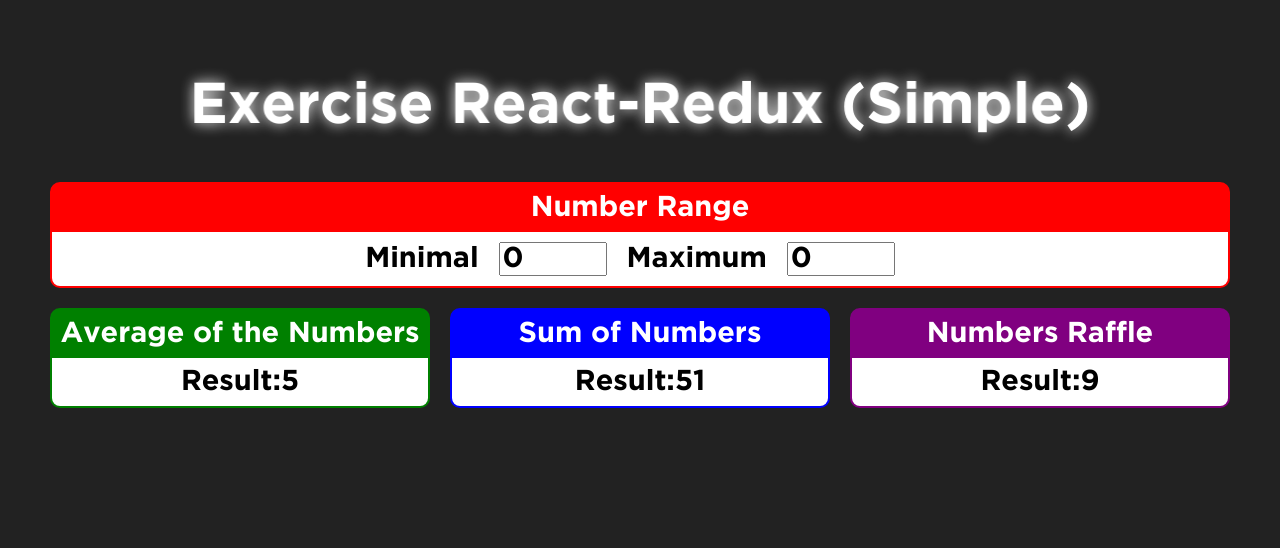
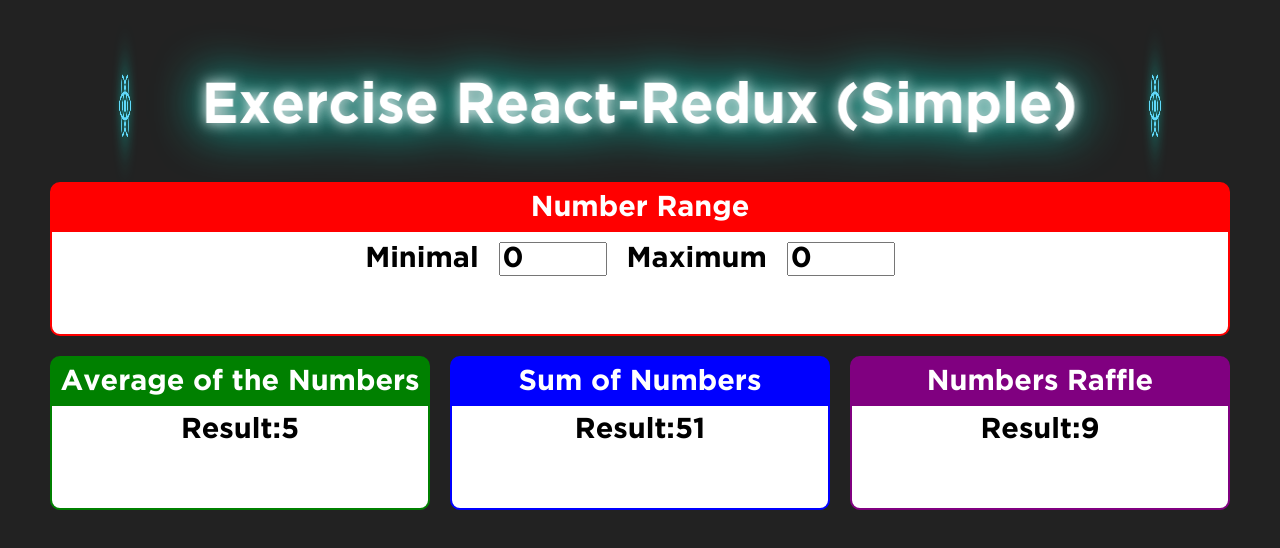
Before and after one commit to galenomoon/ReactRedux, a React (Create React App) app: page / in a window 1280 px wide. Shown: the top 548 px of the page. Built offline with nearby package versions, Linux system fonts and the light colour scheme.

Commit message:
Animation CSS

```diff
--- a/src/App.css
+++ b/src/App.css
@@ -1,16 +1,43 @@
-.App{
+.App {
   display: flex;
   flex-direction: column;
   align-items: stretch;
   text-align: center;
   justify-content: center;
-
 }
 
-h1{
+h1 {
   font-weight: 200;
 }
 
-.line{
+.line {
   display: flex;
 }
+.line2 {
+  display: flex;
+  text-align: center;
+  justify-content: center;
+}
+
+.App-logo {
+  display: flex;
+  width: 10%;
+  animation: light 2.5s alternate infinite;
+}
+
+@keyframes light {
+  from {
+    text-shadow: 0px 0px 0px rgba(255, 255, 255, 0);
+    transform:scale(1.0);
+    transform:rotateY(360deg);
+    -webkit-filter: drop-shadow(0px 0px 25px rgb(0, 255, 229));
+  }
+
+  to {
+    -webkit-filter: drop-shadow(0px 0px 25px rgb(0, 255, 229));
+    text-shadow: 0px 0px 15px rgb(255, 255, 255);
+    transform:scale(1.1);
+    transform:rotateY(0deg);
+    transform:rotateX(0deg);
+  }
+}
--- a/src/App.js
+++ b/src/App.js
@@ -3,11 +3,16 @@
 import Media from "./components/Media";
 import Soma from "./components/Soma";
 import Sorteio from "./components/Sorteio";
+import Logo from "./logo.svg";
 
 function App() {
   return (
     <div className="App">
-      <h1>Exercise React-Redux (Simple)</h1>
+      <div className="line2">
+        <img src={Logo} className="App-logo" />
+        <h1>Exercise React-Redux (Simple)</h1>
+        <img src={Logo} className="App-logo" />
+      </div>
       <div className="line">
         <Interval></Interval>
       </div>
--- a/src/components/Card.css
+++ b/src/components/Card.css
@@ -9,8 +9,7 @@
   overflow: hidden;
   /* box-shadow: 8px 8px 10px black; */
   transition: 0.3s;
-  /* min-width: 450px; */
-  /* max-width: 50%; */
+  min-height: 150px;
 }
 
 .card .header {
```
